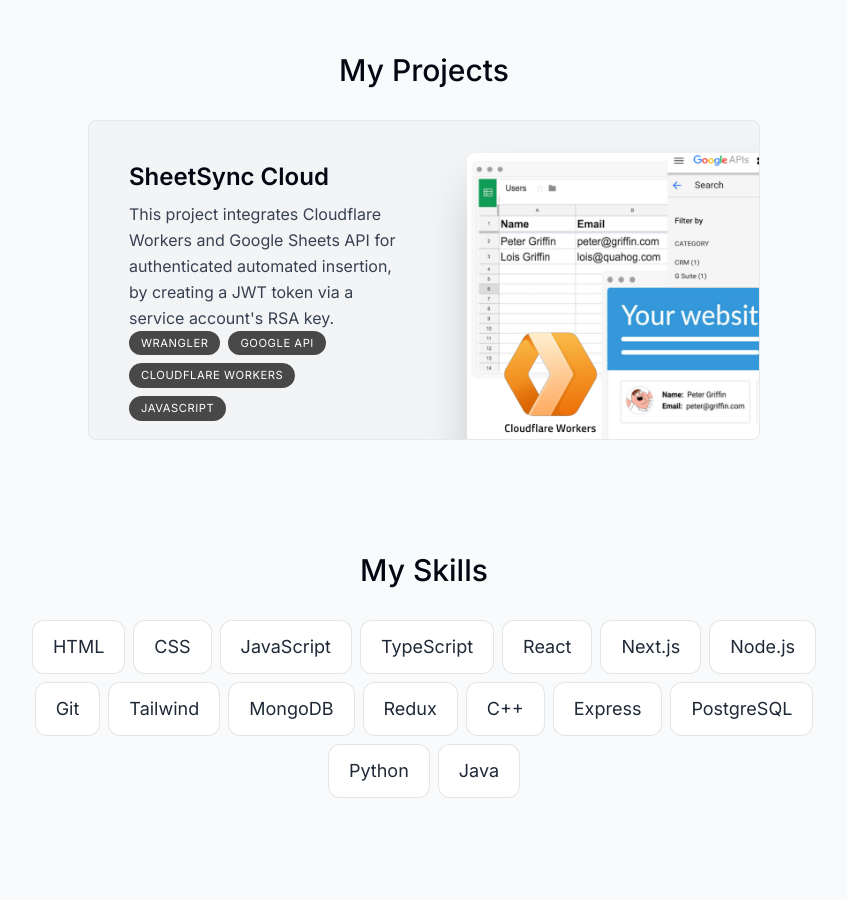
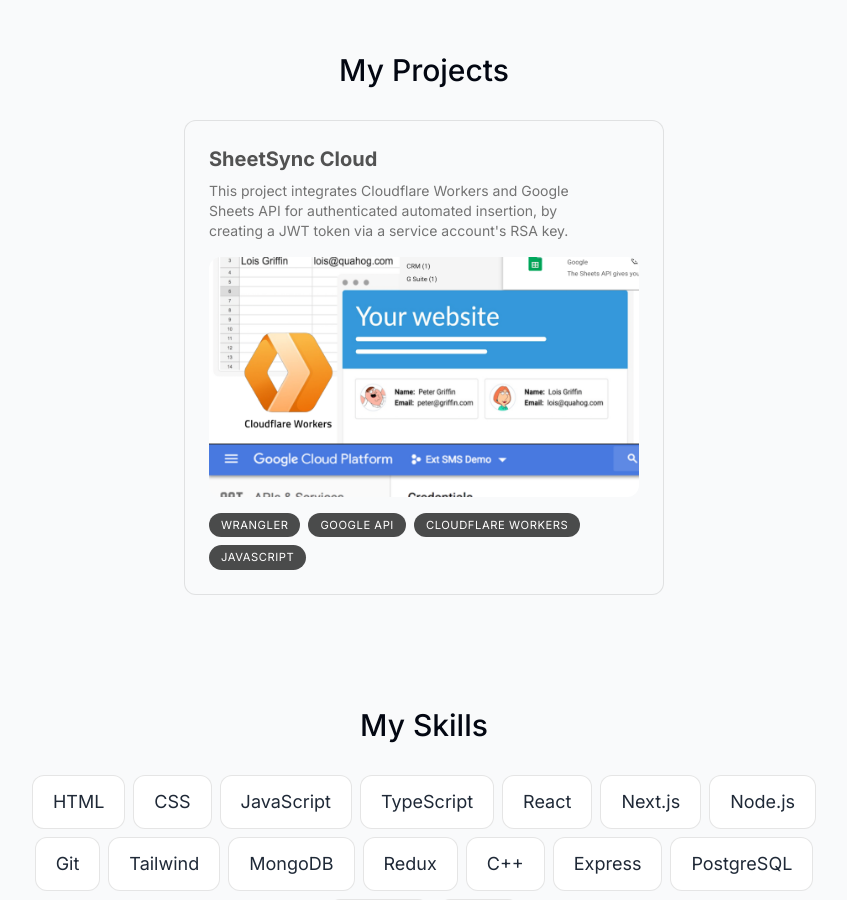
Before and after one commit to shreyvarshney1/mysite, a Next.js app: page / in a window 1280 px wide. Shown: the part 1160-2060 px from the top of the page, without its empty margins (216-1063 px from the left). Built offline with nearby package versions, Linux system fonts and the light colour scheme.

Commit message:
chore: Update project card layout and styling

```diff
--- a/components/project.tsx
+++ b/components/project.tsx
@@ -4,6 +4,7 @@
 import { projectsData } from "@/lib/data";
 import Image from "next/image";
 import { motion, useScroll, useTransform } from "framer-motion";
+import { CardBody, CardContainer, CardItem } from "@/components/ui/3d-card";
 
 type ProjectProps = (typeof projectsData)[number];
 
@@ -24,21 +25,32 @@
 
   return (
     <a href={link} target="_blank" rel="noreferrer">
-      <motion.div
-        ref={ref}
-        style={{
-          scale: scaleProgess,
-          opacity: opacityProgess,
-        }}
-        className="group mb-3 sm:mb-8 last:mb-0"
-      >
-        <section className="bg-gray-100 max-w-[42rem] border border-black/5 rounded-lg overflow-hidden sm:pr-8 relative sm:h-[20rem] hover:bg-gray-200 transition sm:group-even:pl-8 dark:text-white dark:bg-white/10 dark:hover:bg-white/20">
-          <div className="pt-4 pb-7 px-5 sm:pl-10 sm:pr-2 sm:pt-10 sm:max-w-[50%] flex flex-col h-full sm:group-even:ml-[18rem]">
-            <h3 className="text-2xl font-semibold">{title}</h3>
-            <p className="mt-2 leading-relaxed text-gray-700 dark:text-white/70">
-              {description}
-            </p>
-            <ul className="flex flex-wrap mt-4 gap-2 sm:mt-auto">
+      <CardContainer className="inter-var">
+        <CardBody className="bg-gray-50 relative group/card  dark:hover:shadow-2xl dark:hover:shadow-emerald-500/[0.1] dark:bg-white/10 dark:hover:bg-white/20 dark:border-white/[0.2] border-black/[0.1] w-auto sm:w-[30rem] h-auto rounded-xl p-6 border  ">
+          <CardItem
+            translateZ="50"
+            className="text-xl font-bold text-neutral-600 dark:text-white"
+          >
+            {title}
+          </CardItem>
+          <CardItem
+            as="p"
+            translateZ="60"
+            className="text-neutral-500 text-sm max-w-sm mt-2 dark:text-neutral-300"
+          >
+            {description}
+          </CardItem>
+          <CardItem translateZ="100" className="w-full mt-4">
+          <Image
+            src={imageUrl}
+            height="1000"
+            width="1000"
+            className="h-60 w-full object-cover rounded-xl group-hover/card:shadow-xl"
+            alt="thumbnail"
+          />
+        </CardItem>
+          <CardItem className="mt-4">
+          <ul className="flex flex-wrap mt-4 gap-2 sm:mt-auto">
               {tags.map((tag, index) => (
                 <li
                   className="bg-black/[0.7] px-3 py-1 text-[0.7rem] uppercase tracking-wider text-white rounded-full dark:text-white/70"
@@ -48,27 +60,9 @@
                 </li>
               ))}
             </ul>
-          </div>
-
-          <Image
-            src={imageUrl}
-            alt="Project I worked on"
-            quality={95}
-            className="absolute hidden sm:block top-8 -right-40 w-[28.25rem] rounded-t-lg shadow-2xl
-        transition
-        group-hover:scale-[1.04]
-        group-hover:-translate-x-3
-        group-hover:translate-y-3
-        group-hover:-rotate-2
-
-        group-even:group-hover:translate-x-3
-        group-even:group-hover:translate-y-3
-        group-even:group-hover:rotate-2
-
-        group-even:right-[initial] group-even:-left-40"
-          />
-        </section>
-      </motion.div>
+          </CardItem>
+        </CardBody>
+      </CardContainer>
     </a>
   );
 }
--- /dev/null
+++ b/components/ui/3d-card.tsx
@@ -0,0 +1,155 @@
+"use client";
+
+import { cn } from "@/utils/cn";
+import Image from "next/image";
+import React, {
+  createContext,
+  useState,
+  useContext,
+  useRef,
+  useEffect,
+} from "react";
+
+const MouseEnterContext = createContext<
+  [boolean, React.Dispatch<React.SetStateAction<boolean>>] | undefined
+>(undefined);
+
+export const CardContainer = ({
+  children,
+  className,
+  containerClassName,
+}: {
+  children?: React.ReactNode;
+  className?: string;
+  containerClassName?: string;
+}) => {
+  const containerRef = useRef<HTMLDivElement>(null);
+  const [isMouseEntered, setIsMouseEntered] = useState(false);
+
+  const handleMouseMove = (e: React.MouseEvent<HTMLDivElement>) => {
+    if (!containerRef.current) return;
+    const { left, top, width, height } =
+      containerRef.current.getBoundingClientRect();
+    const x = (e.clientX - left - width / 2) / 25;
+    const y = (e.clientY - top - height / 2) / 25;
+    containerRef.current.style.transform = `rotateY(${x}deg) rotateX(${y}deg)`;
+  };
+
+  const handleMouseEnter = (e: React.MouseEvent<HTMLDivElement>) => {
+    setIsMouseEntered(true);
+    if (!containerRef.current) return;
+  };
+
+  const handleMouseLeave = (e: React.MouseEvent<HTMLDivElement>) => {
+    if (!containerRef.current) return;
+    setIsMouseEntered(false);
+    containerRef.current.style.transform = `rotateY(0deg) rotateX(0deg)`;
+  };
+  return (
+    <MouseEnterContext.Provider value={[isMouseEntered, setIsMouseEntered]}>
+      <div
+        className={cn(
+          "flex items-center justify-center",
+          containerClassName
+        )}
+        style={{
+          perspective: "1000px",
+        }}
+      >
+        <div
+          ref={containerRef}
+          onMouseEnter={handleMouseEnter}
+          onMouseMove={handleMouseMove}
+          onMouseLeave={handleMouseLeave}
+          className={cn(
+            "flex items-center justify-center relative transition-all duration-200 ease-linear",
+            className
+          )}
+          style={{
+            transformStyle: "preserve-3d",
+          }}
+        >
+          {children}
+        </div>
+      </div>
+    </MouseEnterContext.Provider>
+  );
+};
+
+export const CardBody = ({
+  children,
+  className,
+}: {
+  children: React.ReactNode;
+  className?: string;
+}) => {
+  return (
+    <div
+      className={cn(
+        "h-96 w-96 [transform-style:preserve-3d]  [&>*]:[transform-style:preserve-3d]",
+        className
+      )}
+    >
+      {children}
+    </div>
+  );
+};
+
+export const CardItem = ({
+  as: Tag = "div",
+  children,
+  className,
+  translateX = 0,
+  translateY = 0,
+  translateZ = 0,
+  rotateX = 0,
+  rotateY = 0,
+  rotateZ = 0,
+  ...rest
+}: {
+  as?: React.ElementType;
+  children: React.ReactNode;
+  className?: string;
+  translateX?: number | string;
+  translateY?: number | string;
+  translateZ?: number | string;
+  rotateX?: number | string;
+  rotateY?: number | string;
+  rotateZ?: number | string;
+  [key: string]: any;
+}) => {
+  const ref = useRef<HTMLDivElement>(null);
+  const [isMouseEntered] = useMouseEnter();
+
+  useEffect(() => {
+    handleAnimations();
+  }, [isMouseEntered]);
+
+  const handleAnimations = () => {
+    if (!ref.current) return;
+    if (isMouseEntered) {
+      ref.current.style.transform = `translateX(${translateX}px) translateY(${translateY}px) translateZ(${translateZ}px) rotateX(${rotateX}deg) rotateY(${rotateY}deg) rotateZ(${rotateZ}deg)`;
+    } else {
+      ref.current.style.transform = `translateX(0px) translateY(0px) translateZ(0px) rotateX(0deg) rotateY(0deg) rotateZ(0deg)`;
+    }
+  };
+
+  return (
+    <Tag
+      ref={ref}
+      className={cn("w-fit transition duration-200 ease-linear", className)}
+      {...rest}
+    >
+      {children}
+    </Tag>
+  );
+};
+
+// Create a hook to use the context
+export const useMouseEnter = () => {
+  const context = useContext(MouseEnterContext);
+  if (context === undefined) {
+    throw new Error("useMouseEnter must be used within a MouseEnterProvider");
+  }
+  return context;
+};
--- a/package.json
+++ b/package.json
@@ -29,6 +29,7 @@
     "react-vertical-timeline-component": "^3.6.0",
     "resend": "^3.2.0",
     "sharp": "^0.33.2",
+    "tailwind-merge": "^2.3.0",
     "tailwindcss": "3.4.1",
     "typescript": "5.4.2"
   },
--- /dev/null
+++ b/utils/cn.ts
@@ -0,0 +1,6 @@
+import { ClassValue, clsx } from "clsx";
+import { twMerge } from "tailwind-merge";
+
+export function cn(...inputs: ClassValue[]) {
+  return twMerge(clsx(inputs));
+}
```
Also changed, not shown: 1 other file (tests, documents, lock files or other folders).
